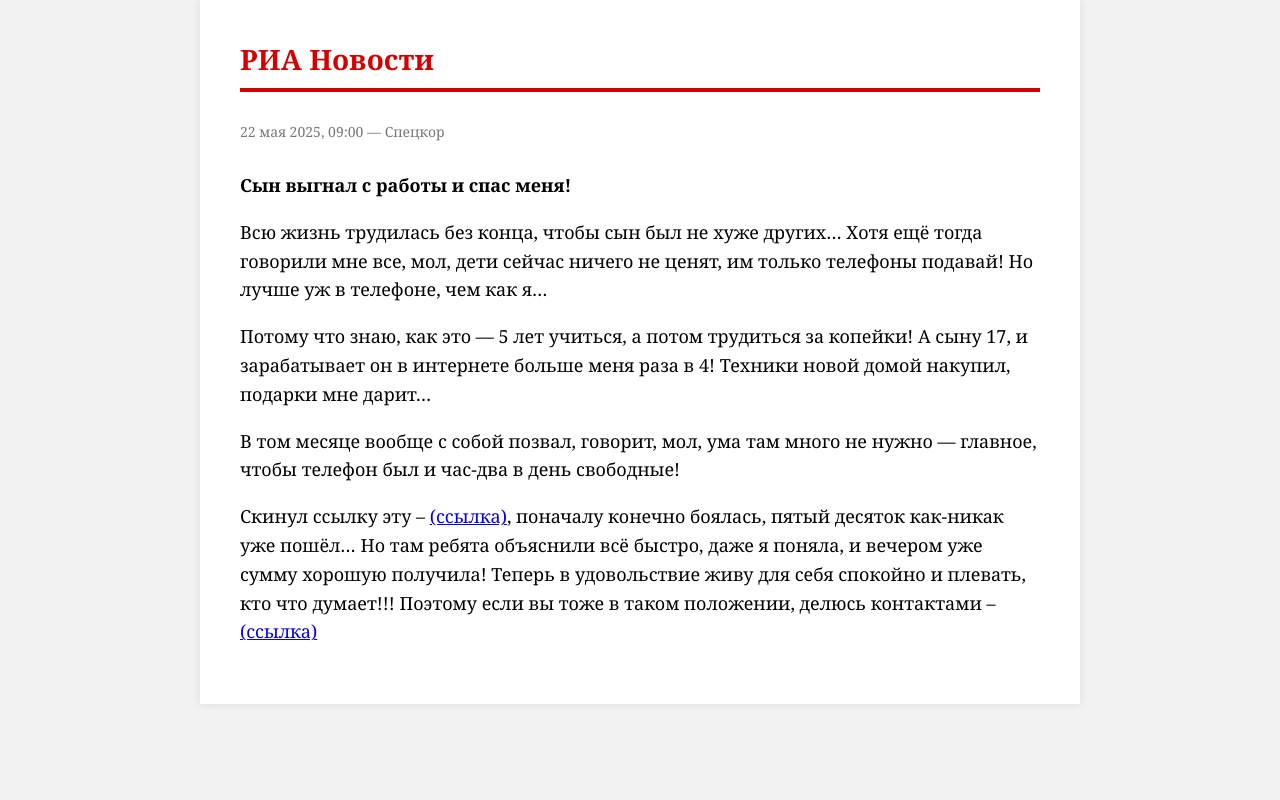
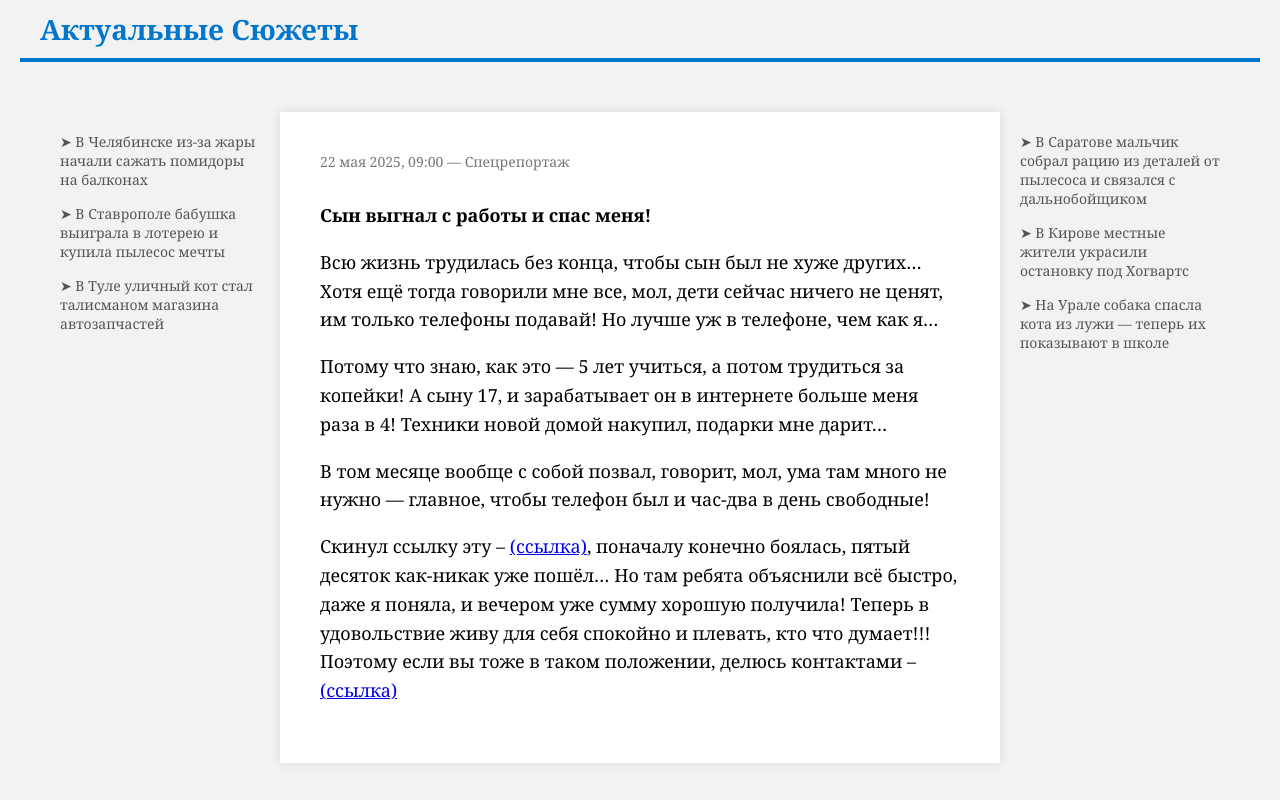
Before and after one commit to AcidBoyRu/ria-news-landing, a plain HTML site: page index.html in a window 1280 px wide. Drawn offline with Linux system fonts and the light colour scheme.

Commit message:
Update index.html

```diff
--- a/index.html
+++ b/index.html
@@ -3,30 +3,52 @@
 <head>
     <meta charset="UTF-8">
     <meta name="viewport" content="width=device-width, initial-scale=1.0">
-    <title>РИА Новости — Спецрепортаж</title>
+    <title>Актуальные Сюжеты — Спецрепортаж</title>
     <style>
         body {
             font-family: "Georgia", serif;
             margin: 0;
             background-color: #f2f2f2;
             color: #000;
+            display: flex;
+            flex-direction: column;
+            align-items: center;
+        }
+        .wrapper {
+            display: flex;
+            flex-direction: row;
+            justify-content: center;
+            max-width: 1200px;
+            width: 100%;
+            margin-top: 20px;
+            padding: 0 10px;
+        }
+        .sidebar {
+            width: 25%;
+            min-width: 200px;
+            padding: 20px;
+            font-size: 14px;
+            color: #555;
+        }
+        .news {
+            margin-bottom: 15px;
         }
         .container {
+            width: 100%;
             max-width: 800px;
-            margin: 0 auto;
             background-color: #fff;
             padding: 40px;
             box-shadow: 0 0 10px rgba(0,0,0,0.1);
         }
         header {
-            border-bottom: 4px solid #d40000;
+            border-bottom: 4px solid #0077cc;
             padding-bottom: 10px;
             margin-bottom: 30px;
         }
         header h1 {
             font-size: 28px;
             margin: 0;
-            color: #d40000;
+            color: #0077cc;
         }
         .meta {
             font-size: 14px;
@@ -41,14 +63,34 @@
             font-weight: bold;
             color: #000;
         }
+        @media (max-width: 768px) {
+            .wrapper {
+                flex-direction: column;
+            }
+            .sidebar {
+                width: 100%;
+                padding: 10px;
+                order: 2;
+            }
+            .container {
+                width: 100%;
+                padding: 20px;
+            }
+        }
     </style>
 </head>
 <body>
+    <header style="width: 100%; max-width: 1200px; padding: 10px 20px;">
+        <h1>Актуальные Сюжеты</h1>
+    </header>
+    <div class="wrapper">
+        <div class="sidebar">
+            <div class="news">➤ В Челябинске из-за жары начали сажать помидоры на балконах</div>
+            <div class="news">➤ В Ставрополе бабушка выиграла в лотерею и купила пылесос мечты</div>
+            <div class="news">➤ В Туле уличный кот стал талисманом магазина автозапчастей</div>
+        </div>
         <div class="container">
-        <header>
-            <h1>РИА Новости</h1>
-        </header>
-        <div class="meta">22 мая 2025, 09:00 — Спецкор</div>
+            <div class="meta">22 мая 2025, 09:00 — Спецрепортаж</div>
             <article>
                 <p><span class="highlight">Сын выгнал с работы и спас меня!</span></p>
                 <p>Всю жизнь трудилась без конца, чтобы сын был не хуже других… Хотя ещё тогда говорили мне все, мол, дети сейчас ничего не ценят, им только телефоны подавай! Но лучше уж в телефоне, чем как я…</p>
@@ -57,5 +99,11 @@
                 <p>Скинул ссылку эту – <a href="#">(ссылка)</a>, поначалу конечно боялась, пятый десяток как-никак уже пошёл… Но там ребята объяснили всё быстро, даже я поняла, и вечером уже сумму хорошую получила! Теперь в удовольствие живу для себя спокойно и плевать, кто что думает!!! Поэтому если вы тоже в таком положении, делюсь контактами – <a href="#">(ссылка)</a></p>
             </article>
         </div>
+        <div class="sidebar">
+            <div class="news">➤ В Саратове мальчик собрал рацию из деталей от пылесоса и связался с дальнобойщиком</div>
+            <div class="news">➤ В Кирове местные жители украсили остановку под Хогвартс</div>
+            <div class="news">➤ На Урале собака спасла кота из лужи — теперь их показывают в школе</div>
+        </div>
+    </div>
 </body>
 </html>
```
Lines whose indentation alone changed are shown as unchanged.
